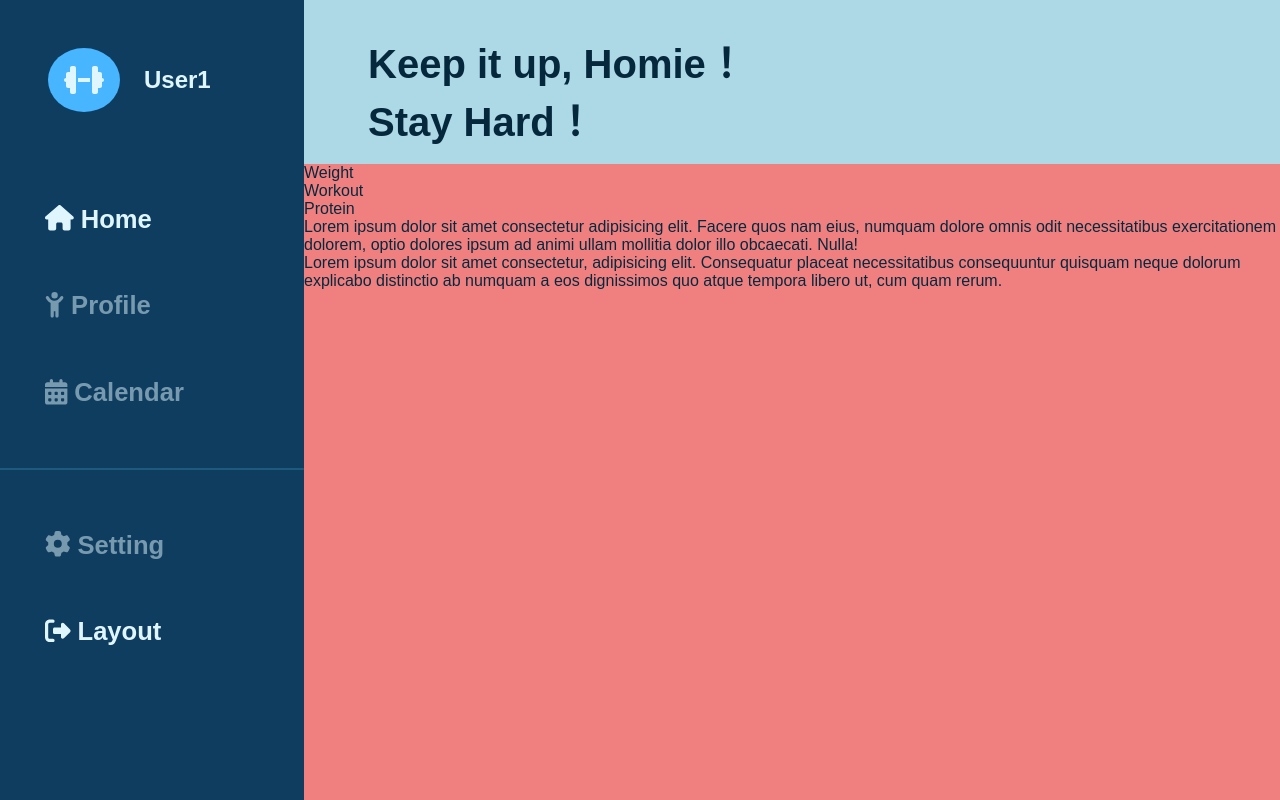
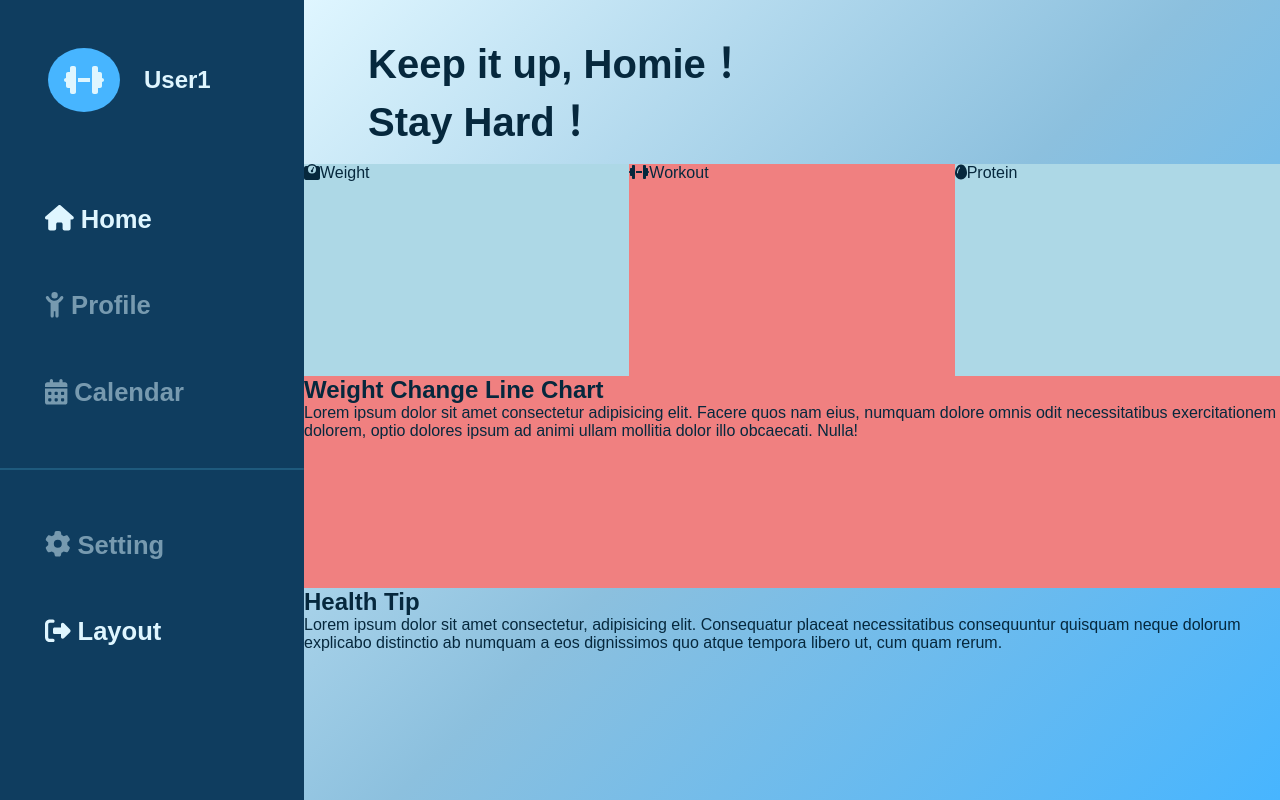
Before and after one commit to freddy990117/Fitness-Dashboard, a React (Vite) app: page /dashboard in a window 1280 px wide. Built offline with nearby package versions, Linux system fonts and the light colour scheme; no server answers; sample sign-in values are in the browser's storage.

Commit message:
Sstup Card body's Layout

```diff
--- a/src/components/Card.jsx
+++ b/src/components/Card.jsx
@@ -1,5 +1,11 @@
 import React from "react";
 import "../styles/card.css";
+import { FontAwesomeIcon } from "@fortawesome/react-fontawesome";
+import {
+  faDumbbell,
+  faEgg,
+  faWeightScale,
+} from "@fortawesome/free-solid-svg-icons";
 const Card = () => {
   return (
     <section className="card-container">
@@ -11,16 +17,27 @@ const Card = () => {
         </h1>
       </div>
       <div className="card-body">
-        <div className="card-item card-weight">Weight</div>
-        <div className="card-item card-workout">Workout</div>
-        <div className="card-item card-protein">Protein</div>
+        <div className="card-item card-weight">
+          <FontAwesomeIcon icon={faWeightScale} />
+          Weight
+        </div>
+        <div className="card-item card-workout">
+          <FontAwesomeIcon icon={faDumbbell} />
+          Workout
+        </div>
+        <div className="card-item card-protein">
+          <FontAwesomeIcon icon={faEgg} />
+          Protein
+        </div>
         <div className="card-bar card-weight-change">
+          <h1>Weight Change Line Chart</h1>
           Lorem ipsum dolor sit amet consectetur adipisicing elit. Facere quos
           nam eius, numquam dolore omnis odit necessitatibus exercitationem
           dolorem, optio dolores ipsum ad animi ullam mollitia dolor illo
           obcaecati. Nulla!
         </div>
         <div className="card-bar card-tip">
+          <h1>Health Tip</h1>
           Lorem ipsum dolor sit amet consectetur, adipisicing elit. Consequatur
           placeat necessitatibus consequuntur quisquam neque dolorum explicabo
           distinctio ab numquam a eos dignissimos quo atque tempora libero ut,
--- a/src/styles/card.css
+++ b/src/styles/card.css
@@ -7,7 +7,6 @@
 }
 .card-container .card-header {
   flex: 2;
-  background-color: lightblue;
 }
 .card-container .card-header h1 {
   padding: 1rem;
@@ -15,6 +14,29 @@
   margin: 1rem 0 0 3rem;
 }
 .card-container .card-body {
+  display: grid;
+  grid-template-columns: repeat(6, 1fr);
+  grid-template-rows: repeat(6, 1fr);
+  grid-column-gap: 0px;
+  grid-row-gap: 0px;
+  flex: 8;
+}
+.card-container .card-body .card-weight {
+  grid-area: 1/1/3/3;
+  background-color: lightblue;
+}
+.card-container .card-body .card-workout {
+  grid-area: 1/3/3/5;
   background-color: lightcoral;
-  flex: 8;
+}
+.card-container .card-body .card-protein {
+  grid-area: 1/5/3/7;
+  background-color: lightblue;
+}
+.card-container .card-body .card-weight-change {
+  background-color: lightcoral;
+  grid-area: 3/1/5/7;
+}
+.card-container .card-body .card-tip {
+  grid-area: 5/1/7/7;
 }/*# sourceMappingURL=card.css.map */
--- a/src/styles/card.scss
+++ b/src/styles/card.scss
@@ -14,7 +14,6 @@
   );
   .card-header {
     flex: 2;
-    background-color: lightblue;
     h1 {
       padding: 1rem;
       font-size: 2.5rem;
@@ -22,21 +21,35 @@
     }
   }
   .card-body {
-    background-color: lightcoral;
+    display: grid;
+    grid-template-columns: repeat(6, 1fr);
+    grid-template-rows: repeat(6, 1fr);
+    grid-column-gap: 0px;
+    grid-row-gap: 0px;
     flex: 8;
     .card-item {
     }
     .card-bar {
     }
     .card-weight {
+      grid-area: 1 / 1 / 3 / 3;
+      background-color: lightblue;
     }
     .card-workout {
+      grid-area: 1 / 3 / 3 / 5;
+      background-color: lightcoral;
     }
     .card-protein {
+      grid-area: 1 / 5 / 3 / 7;
+      background-color: lightblue;
     }
     .card-weight-change {
+      background-color: lightcoral;
+
+      grid-area: 3 / 1 / 5 / 7;
     }
     .card-tip {
+      grid-area: 5 / 1 / 7 / 7;
     }
   }
 }
```
Also changed, not shown: 1 other file (tests, documents, lock files or other folders).
